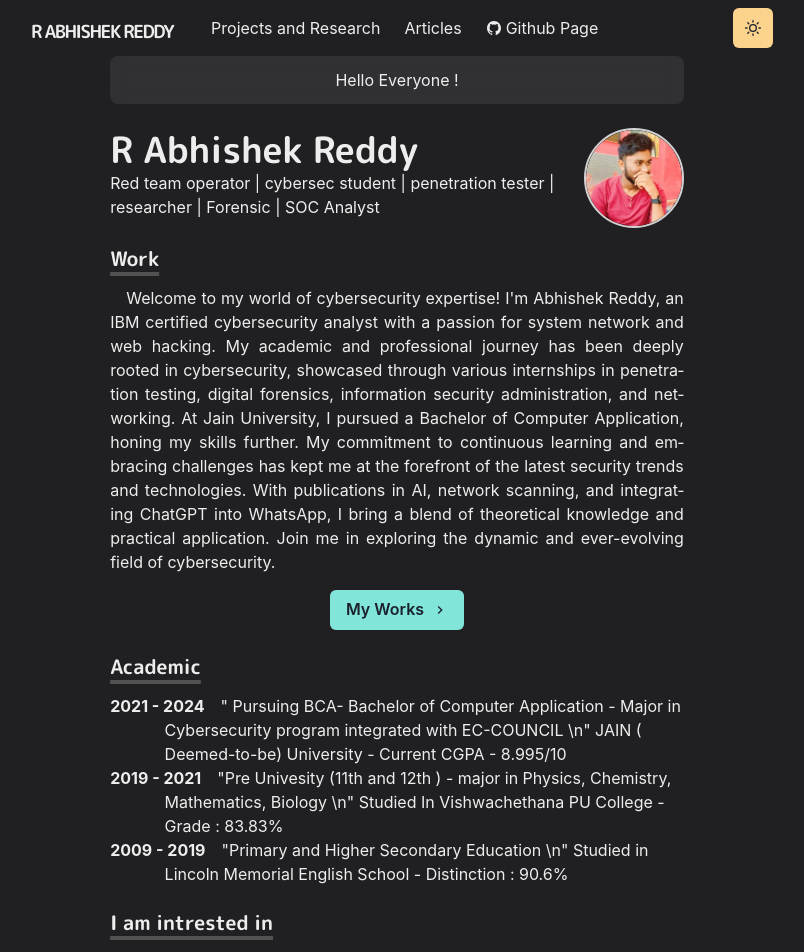
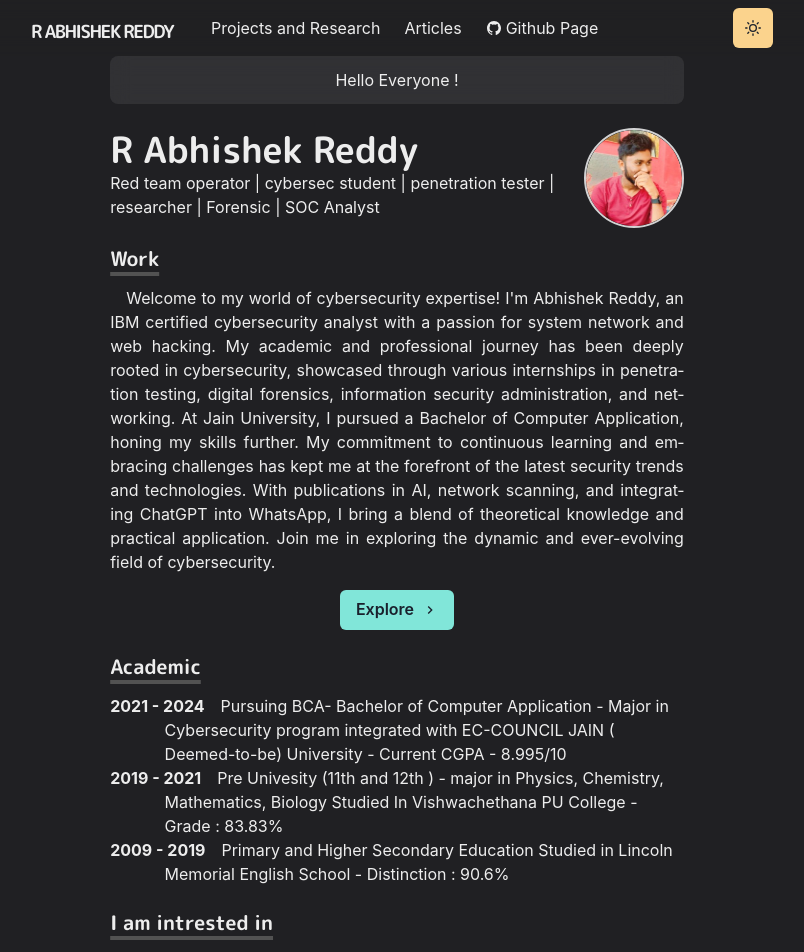
Before and after one commit to lordprime/lordprime.github.io, a Next.js app: page / in a window 1280 px wide. Shown: the top 952 px of the page, without its empty margins (243-1047 px from the left). Built offline with nearby package versions, Linux system fonts and the light colour scheme.

Commit message:
Update index.js

```diff
--- a/pages/index.js
+++ b/pages/index.js
@@ -93,7 +93,7 @@ const Home = () => (
             rightIcon={<ChevronRightIcon />}
             colorScheme="teal"
           >
-            My Works
+            Explore
           </Button>
         </Box>
       </Section>
@@ -104,17 +104,17 @@ const Home = () => (
   </Heading>
   <BioSection>
     <BioYear>2021 - 2024</BioYear>
-    " Pursuing BCA- Bachelor of Computer Application - Major in Cybersecurity program integrated with EC-COUNCIL \n"
+    Pursuing BCA- Bachelor of Computer Application - Major in Cybersecurity program integrated with EC-COUNCIL
     JAIN ( Deemed-to-be) University - Current CGPA - 8.995/10
   </BioSection>
   <BioSection>
     <BioYear>2019 - 2021</BioYear>
-    "Pre Univesity (11th and 12th ) - major in Physics, Chemistry, Mathematics, Biology \n"
+    Pre Univesity (11th and 12th ) - major in Physics, Chemistry, Mathematics, Biology
     Studied In Vishwachethana PU College - Grade : 83.83%
   </BioSection>
   <BioSection>
     <BioYear>2009 - 2019</BioYear>
-    "Primary and Higher Secondary Education \n"
+    Primary and Higher Secondary Education
     Studied in Lincoln Memorial English School - Distinction : 90.6%
   </BioSection>
 </Section>
```
